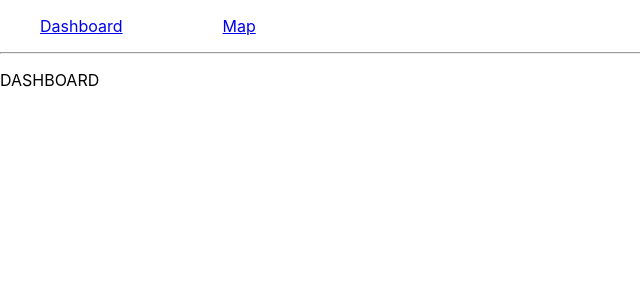
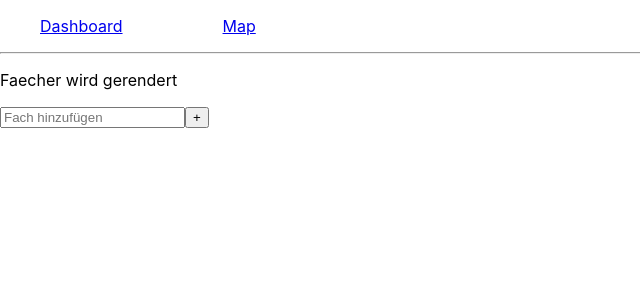
Before and after one commit to DevMert/BoDriveNPark, a React (Create React App) app: page /dashboard in a window 1280 px wide. Shown: the top 300 px of the page, without its empty margins (0-640 px from the left). Built offline with nearby package versions, Linux system fonts and the light colour scheme.

Commit message:
Fächer können hinzugefügt werden

```diff
--- a/src/components/Dashboard.js
+++ b/src/components/Dashboard.js
@@ -1,5 +1,10 @@
 import React from 'react'
+import Faecher from './Faecher'
 
 export default function Dashboard() {
-  return <p>DASHBOARD</p>
+  return (
+    <div>
+      <Faecher />
+    </div>
+  )
 }
--- /dev/null
+++ b/src/components/Faecher.js
@@ -0,0 +1,86 @@
+import React, {Component} from 'react'
+
+/**
+ * Diese Funktion gibt die Componente mit einer Liste aller Fächern aus.
+ * Dabei wird über alle Fächer anhand von props.faecher.map itteriert
+ * und so jedes Fach, welches sich in dem State "faecher" der Klasse Faecher
+ * befindet, in die Liste eingefuegt
+ */
+function FachListe (props) {
+  return (
+    <div>
+      <ul>
+      {props.faecher.map((fach) =>
+        <li key = {fach}>
+          <div className="Fachcontainer">
+            <span>{fach}</span>
+          </div>
+        </li>
+      )}
+      </ul>
+    </div>
+  )
+}
+
+class Faecher extends Component {
+  constructor(props) {
+    super(props); //Das muss hier IMMER als erstes im Konstruktor stehen
+
+    this.state = {
+      faecher: [],
+      input: '',
+    }
+
+    this.updateInput = this.updateInput.bind(this)
+    this.handleFachHinzufuegen = this.handleFachHinzufuegen.bind(this)
+  }
+
+  /**
+   * Diese Funktion reagiert auf den Tastendruck der Tastatur, wenn man sich
+   * im Textfeld für das hinzufügen der Fächer befindet. Ohne die würde das
+   * Textfeld leer bleiben bei Tastendruck.
+   */
+  updateInput (e) {
+    const value = e.target.value
+
+    this.setState(() => {
+      return {input: value}
+    })
+  }
+
+  /**
+   * Bei Druck auf den "+-Button" wird diese Funktion ausgelöst
+   */
+  handleFachHinzufuegen() {
+    this.setState((currentState) => {
+      /*Die if-Abfrage prüft ob das Eingabefeld leer ist,
+      um leere Listeneinträge zu vermeiden */
+      if(currentState.input !== '') {
+        return {
+          faecher: currentState.faecher.concat(currentState.input),
+          input: ''
+        }
+      }
+    })
+  }
+
+  render() {
+    return (
+      <div>
+        <p>Faecher wird gerendert</p>
+        <input
+          type = 'text'
+          placeholder = 'Fach hinzufügen'
+          value = {this.state.input}
+          onChange={this.updateInput}
+        />
+        <button onClick={this.handleFachHinzufuegen}> + </button>
+        <FachListe
+          faecher = {this.state.faecher}
+        />
+      </div>
+    )
+  }
+}
+
+export default Faecher;
--- /dev/null
+++ b/src/components/Stundenplan.js
@@ -0,0 +1,5 @@
+import React from 'react'
+
+export default function Stundenplan() {
+
+}
```
